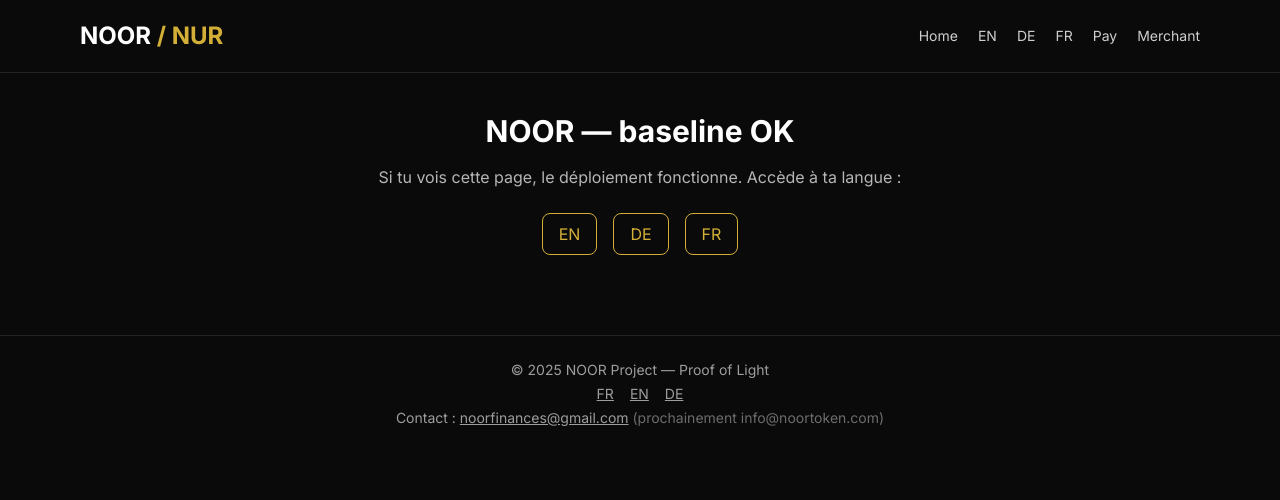
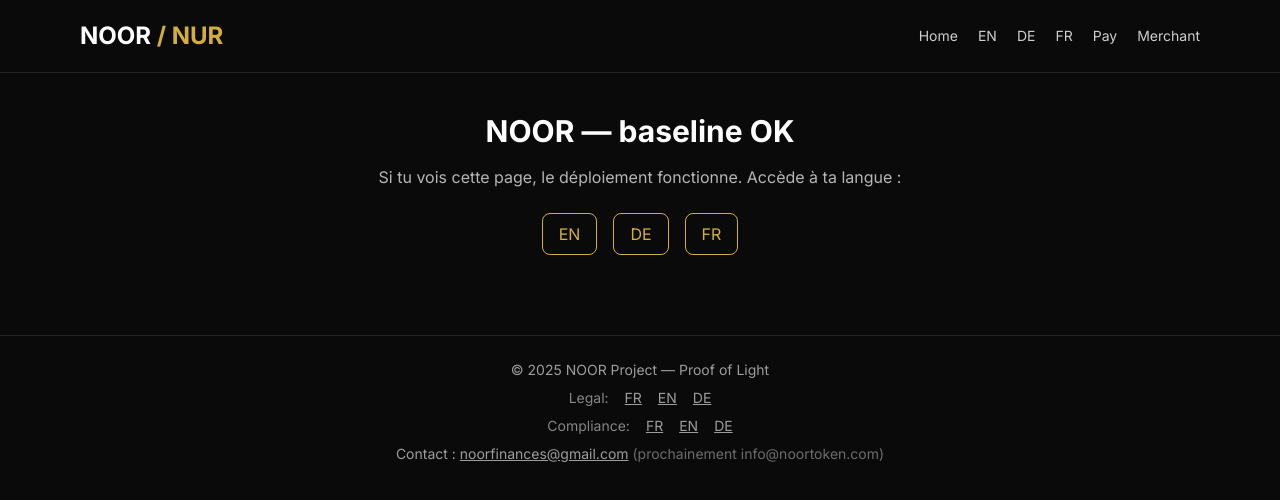
Before and after one commit to noorfinances-eng/noor-pages, a Next.js app: page / in a window 1280 px wide. Shown: the top 500 px of the page. Built offline with nearby package versions, Linux system fonts and the light colour scheme.

Commit message:
Update _app.js

```diff
--- a/pages/_app.js
+++ b/pages/_app.js
@@ -21,13 +21,23 @@ export default function MyApp({ Component, pageProps }) {
       <main className="max-w-6xl mx-auto px-4 py-10">
         <Component {...pageProps} />
       </main>
-      <footer className="mt-10 border-t border-white/10 py-6 text-center text-sm text-white/60 space-y-1">
+      <footer className="mt-10 border-t border-white/10 py-6 text-center text-sm text-white/60 space-y-2">
   <p>© 2025 NOOR Project — Proof of Light</p>
-  <div className="flex justify-center gap-4 text-white/60 text-sm">
-    <a href="/legal" className="underline hover:text-white transition">FR</a>
-    <a href="/legal-en" className="underline hover:text-white transition">EN</a>
-    <a href="/legal-de" className="underline hover:text-white transition">DE</a>
+
+  <div className="flex justify-center gap-4">
+    <span className="text-white/50">Legal:</span>
+    <a href="/legal" className="underline hover:text-white">FR</a>
+    <a href="/legal-en" className="underline hover:text-white">EN</a>
+    <a href="/legal-de" className="underline hover:text-white">DE</a>
   </div>
+
+  <div className="flex justify-center gap-4">
+    <span className="text-white/50">Compliance:</span>
+    <a href="/compliance" className="underline hover:text-white">FR</a>
+    <a href="/compliance-en" className="underline hover:text-white">EN</a>
+    <a href="/compliance-de" className="underline hover:text-white">DE</a>
+  </div>
+
   <p>
     Contact : <a href="mailto:noorfinances@gmail.com" className="underline hover:text-white">noorfinances@gmail.com</a>
     <span className="text-white/40"> (prochainement info@noortoken.com)</span>
```
